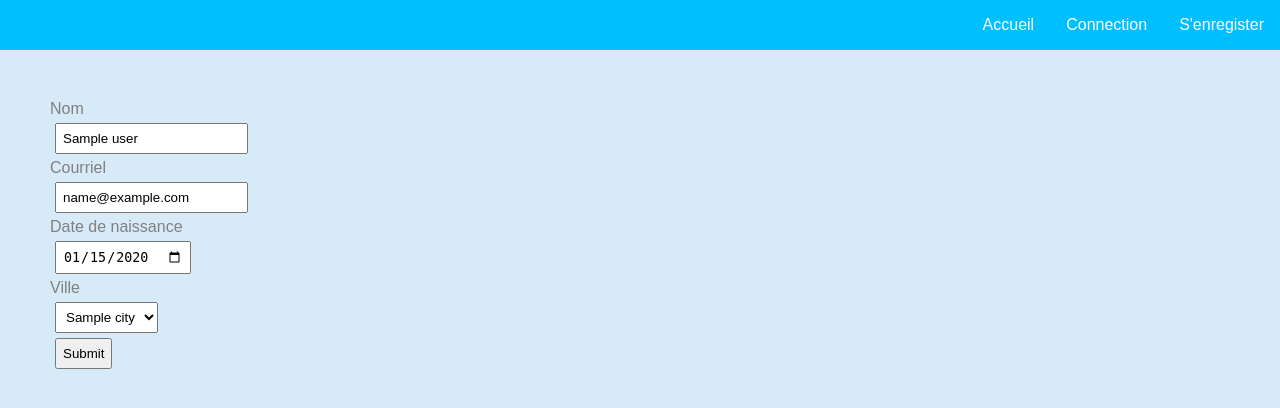
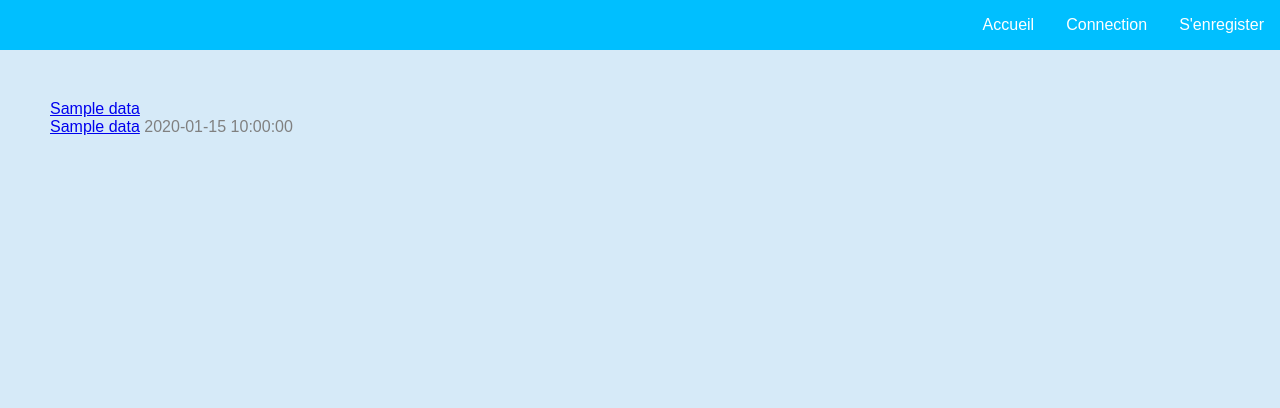
Before and after one commit to arthemys/WDTP2, a PHP site: the page made by views/user/view.php in a window 1280 px wide. Shown: the top 408 px of the page. Run offline with PHP 8.4, Linux system fonts and the light colour scheme; the template is opened without the code that fills it: most values are stand-ins (such as "Sample title", 1, 10 or a date in 2020).

Commit message:
ajout page articles user

```diff
--- a/views/base/welcome.php
+++ b/views/base/welcome.php
@@ -9,7 +9,7 @@
                 <a href="?module=forum&action=view<?= "&id=". $article["id"]?>"><?= $article["titre"]?></a>
             </header>
             <div>
-                <span><a href="#"><?= $article["nom"]?></a></span>
+                <span><a href="?module=user&action=view<?= "&id=". $article["userId"]?>"><?= $article["nom"]?></a></span>
                 <span><?= $article["date"]?></span>
             </div>
         </article>
--- a/views/user/view.php
+++ b/views/user/view.php
@@ -1,28 +1,18 @@
-<form action="index.php?module=user&action=edit" method="post">
-    <input type="hidden" name="userId" value="<?php echo $data['user']['userId']; ?>">
-        <label>
-            Nom
-            <input type="text" name="name" value="<?php echo $data['user']['name']; ?>">
-        </label>
-        <label>
-            Courriel
-            <input type="email" name="email" value="<?php echo $data['user']['email']; ?>">
-        </label>
-        <label>
-            Date de naissance
-            <input type="date" name="birthday" value="<?php echo date_format(date_create($data['user']['birthday']),"Y-m-d") ?>">
-        </label>
-         <label>
-            Ville
-            <select name="userCityId">
-            <?php
-                foreach($data['city'] as $row){
-                ?>
-                <option value="<?php echo $row['cityId'];?>" <?php if($row['cityId']==$data['user']['userCityId']){ echo 'selected';}?>><?php echo $row['cityName'];?></option>
-                <?php
-                }
-                ?>
-            </select>
-        </label>
-        <input type="submit">
-    </form>
+<?php
+    if(isset($data)){
+        foreach($data as $article){
+            // print_r($data);
+            ?>
+        <article>
+            <header>
+                <a href="?module=forum&action=view<?= "&id=". $article["id"]?>"><?= $article["titre"]?></a>
+            </header>
+            <div>
+                <span><a href="?module=user&action=view<?= "&id=". $article["userId"]?>"><?= $article["nom"]?></a></span>
+                <span><?= $article["date"]?></span>
+            </div>
+        </article>
+        <?php
+    }
+}
+?>
```
Also changed, not shown: controllers/UserController.php (+7 -0 lines), models/user.php (+14 -11 lines).
